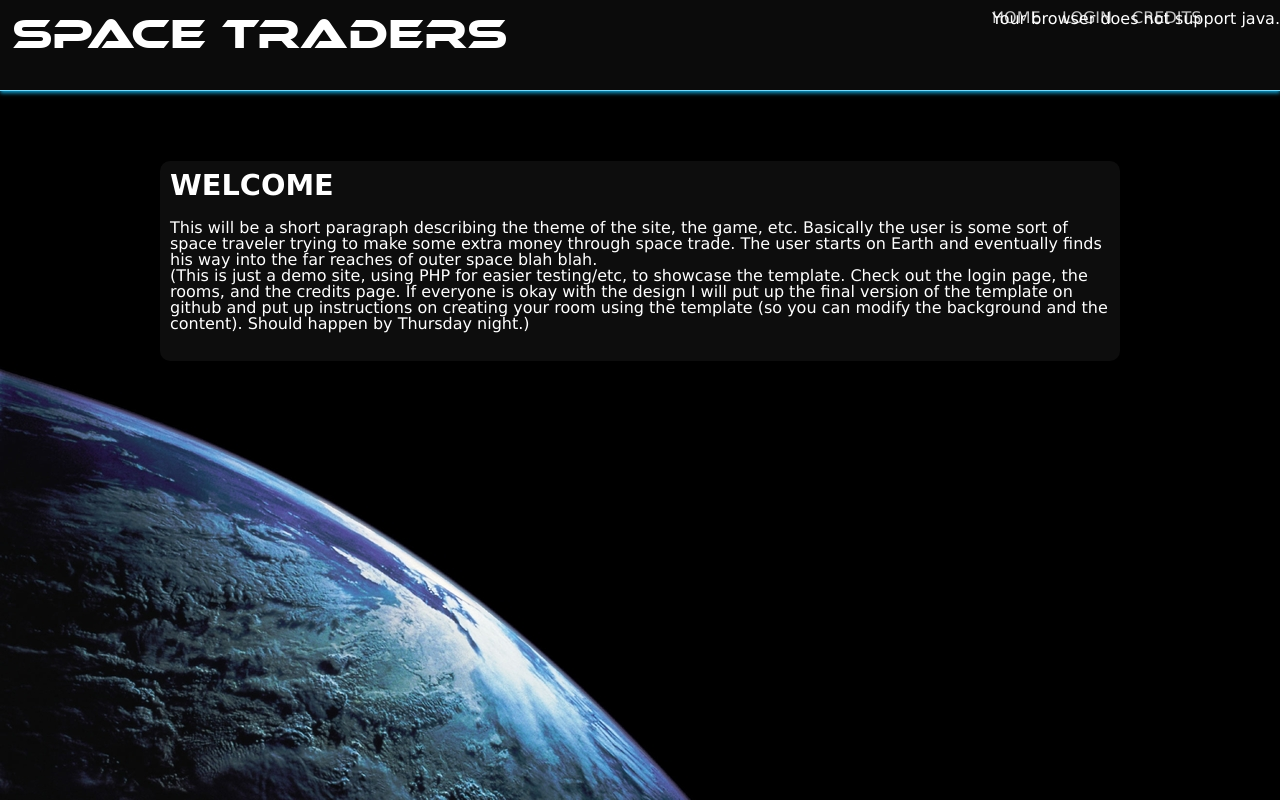
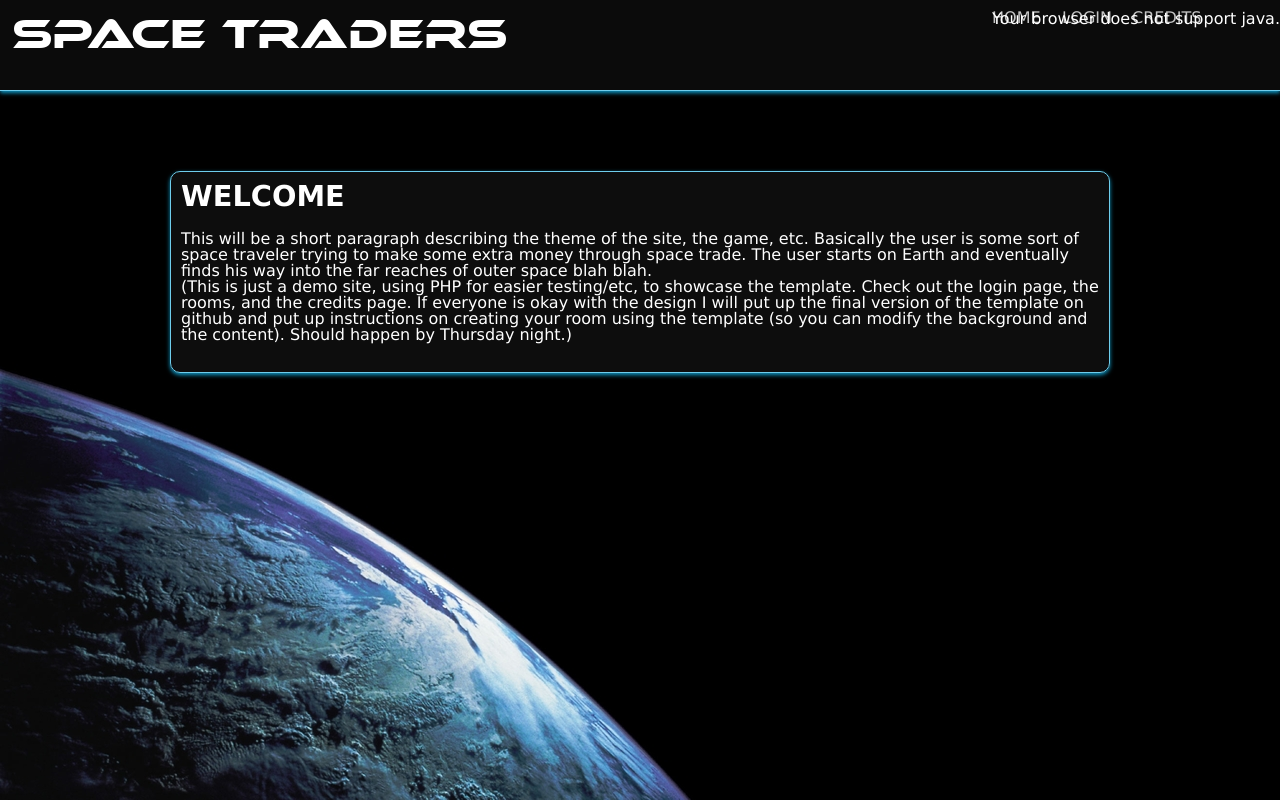
Before and after one commit to dellsystem/comp206, a PHP site: page /?mode=1 in a window 1280 px wide. Run offline with PHP 8.4, Linux system fonts and the light colour scheme.

Commit message:
Added pulsing

```diff
--- a/includes/style.css
+++ b/includes/style.css
@@ -50,6 +50,31 @@ body {
 .yellow.awesome, .yellow.awesome:visited        { background-color: #ffb515; }
 .yellow.awesome:hover                           { background-color: #fc9200; }
 
+/* Pulsing goodness */
+@-webkit-keyframes pulse {
+ from {
+    -webkit-box-shadow: 0px 2px 4px #0fa0d1;
+    -moz-box-shadow: 0px 2px 4px #0fa0d1;
+    box-shadow: 0px 2px 4px #0fa0d1;
+    border-color: #76d9fa;
+ }
+ to {
+    -webkit-box-shadow: 0px 2px 4px #032029;
+    -moz-box-shadow: 0px 2px 4px #032029;
+    box-shadow: 0px 2px 4px #032029;
+    border-color: #26454f;
+ }
+}
+
+.pulsed {
+ -webkit-animation-name: pulse;
+ -webkit-animation-duration: 3s;
+ -webkit-animation-direction: alternate;
+ -webkit-animation-timing-function: ease-in-out;
+ -webkit-animation-iteration-count: infinite;
+}
+
+
 /* ---------------------------
  * Header and navigation
  * --------------------------- */
@@ -59,10 +84,7 @@ body {
     margin-bottom: 70px;
     background: rgb(17, 17, 17); /* Fallback - opaque */
     background: rgba(17, 17, 17, 0.7);
-    -webkit-box-shadow: 0px 2px 4px #0fa0d1;
-    -moz-box-shadow: 0px 2px 4px #0fa0d1;
-    box-shadow: 0px 2px 4px #0fa0d1;
-    border-bottom: 1px solid #76d9fa;
+    border-bottom: 1px solid #FFF;
 }
 
 #header h1 {
@@ -129,15 +151,22 @@ body {
 
 #page {
     min-height: 200px;
+    /* rounded corners in webkit/gecko ... might as well */
     -webkit-border-radius: 10px;
     -moz-border-radius: 10px;
-    /* rounded corners in webkit/gecko ... might as well */
+    border-radius: 10px;
+    border: 1px solid #76d9fa;
+    margin: 10px
 }
 
 /* Footer */
 /* for the "menu" of sorts, within the "rooms" */
 #footer {
-	margin-top: -160px; /* negative value of footer height */
+    -webkit-box-shadow: 0px 0px 6px #0fa0d1;
+    -moz-box-shadow: 0px 0px 6px #0fa0d1;
+    box-shadow: 0px 0px 6px #0fa0d1;
+	  margin-top: -160px; /* negative value of footer height */
+    border-top: 1px solid #76d9fa;
     height: 160px;
     position: relative;
     clear: both;
--- a/index.php
+++ b/index.php
@@ -72,7 +72,7 @@ if ( !isset($title) ) {
 <!-- body IDs are used for specific background images -->
 <body class="room" id="<?php echo $mode; ?>">
     <div id="wrap">
-    	  <header id="header">
+    	  <header id="header" class="pulsed">
           <h1><a href="index.php"><img src="images/title.png" alt="Spacetraders" title="Spacetraders" /></a></h1>
           <nav id="menu">
             <ul>
@@ -91,7 +91,7 @@ if ( !isset($title) ) {
           </nav>
         </header>
         <div id="content">
-        <div id="page" class="opacity-80">
+        <div id="page" class="pulsed opacity-80">
         <div class="page-header"><?php echo $title; ?></div>
         <div class="page-body"><?php
         switch ($mode) {
@@ -142,7 +142,7 @@ if ( !isset($title) ) {
     <?php
         // As you can tell by this PHP magic, menu only shows up for rooms
         if ( isset($menu) ) { ?>
-        <footer id="footer" class="opacity-80">
+        <footer id="footer" class="pulsed opacity-80">
             <nav id="rooms">
               <ul class="map-thing">
               <?php
```
